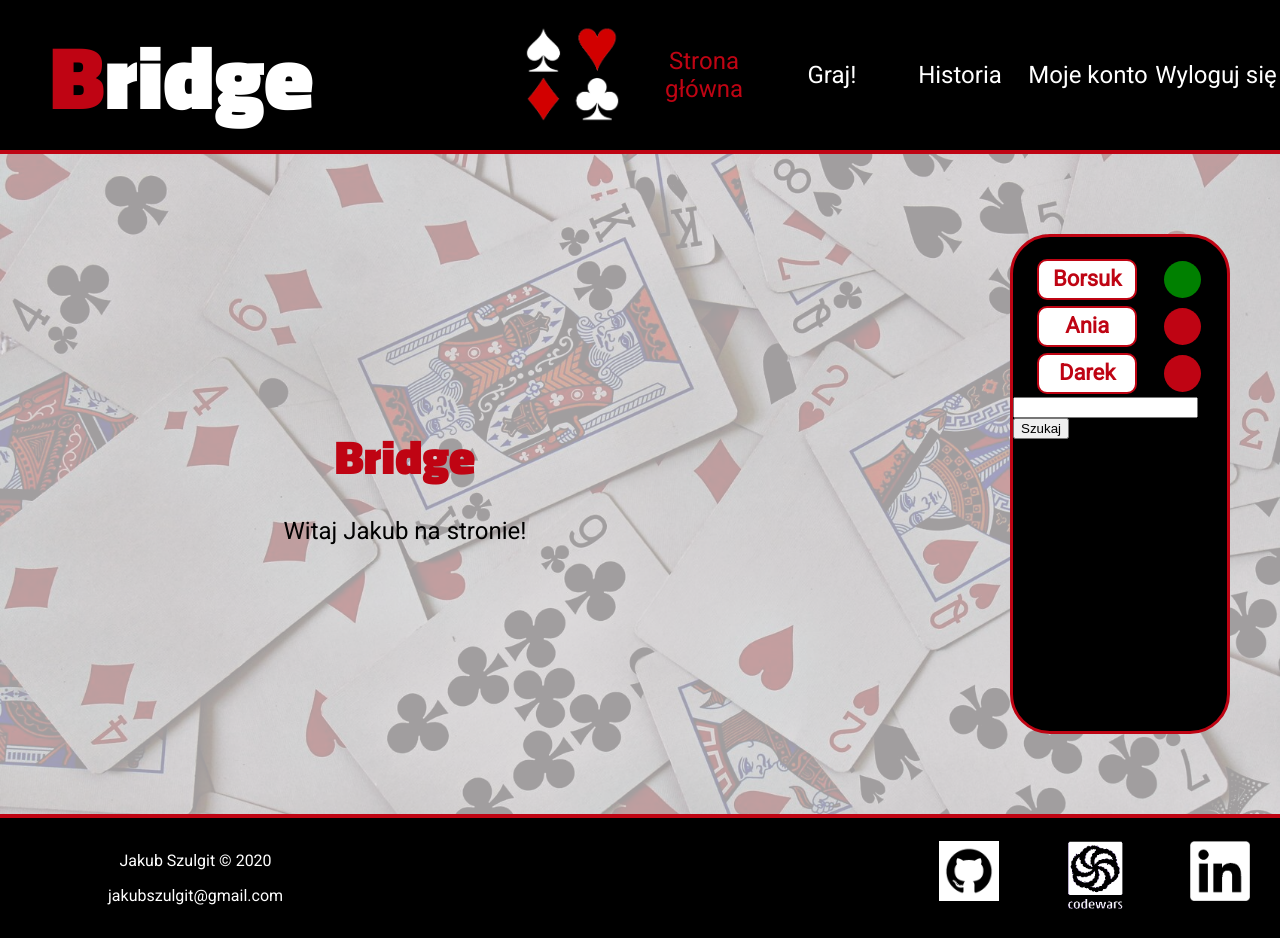
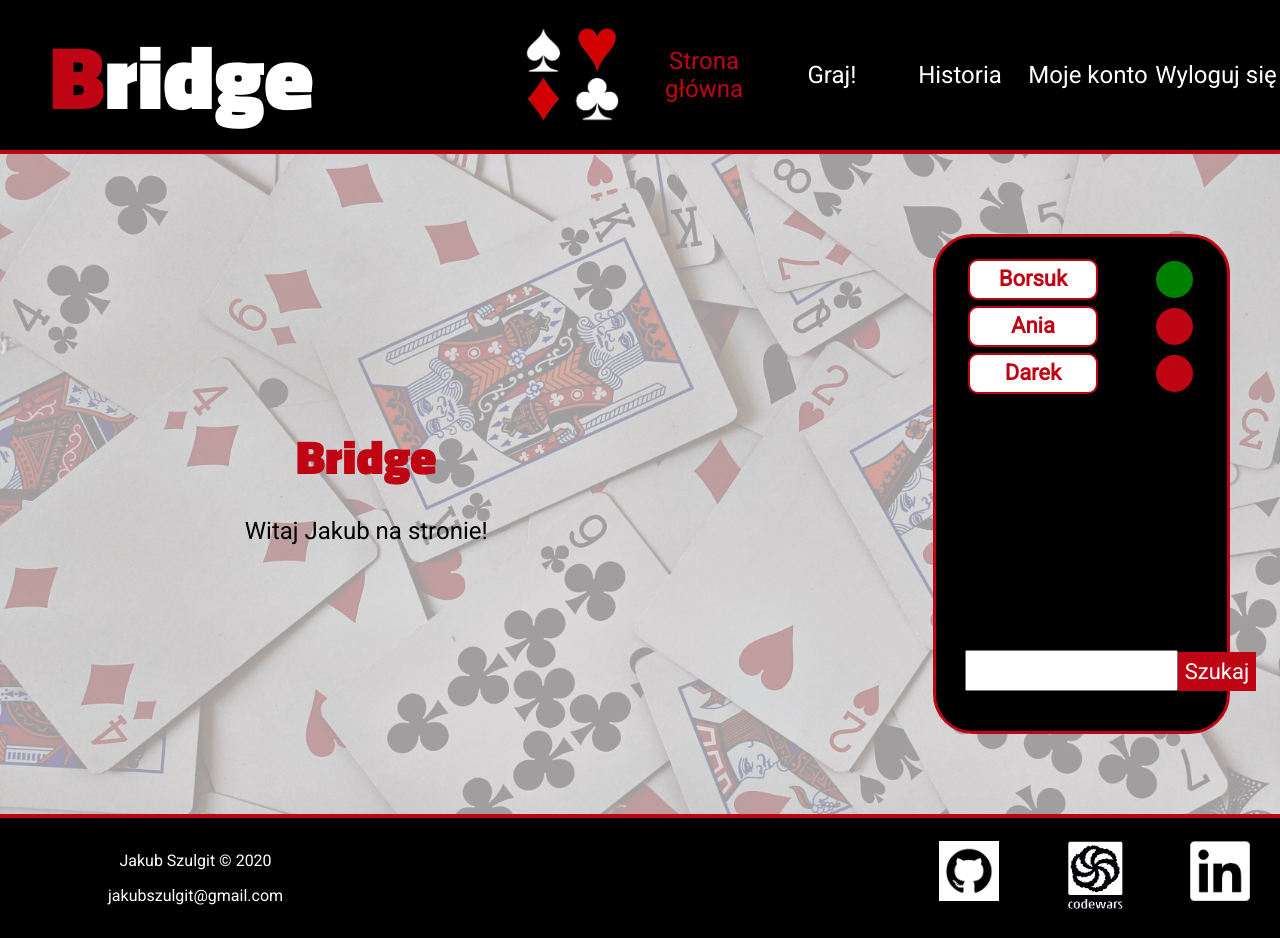
Before and after one commit to lucek3332/bridge-django, a Django app: page / in a window 1280 px wide. Run offline with Django 3.2, Linux system fonts and the light colour scheme; a user stored in the database is signed in; data comes from the database, SQL or seed files in the repository; both versions use the stored data as it was after the commit; parts of the project's set-up code (start-up, migrations or seed data) failed here and were passed over.

Commit message:
CSS styling
Styling search bar and search results.

```diff
--- a/accounts/static/css/style.css
+++ b/accounts/static/css/style.css
@@ -218,6 +218,56 @@
 	margin: 5px;
 }
 
+.search-bar {
+	width: 80%;
+	height: 100%;
+	margin-bottom: 40px;
+}
+
+.search-bar form {
+	height: 100%;
+	display: grid;
+	grid-template-columns: 1fr 1fr;
+	align-items: end;
+}
+
+.search-bar input[type="text"] {
+	height: 35px;
+	font-size: 18px;
+	font-family: "Roboto", sans-serif;
+	text-indent: 3px;
+}
+
+#search-button {
+	background-color: rgb(191, 4, 19);
+	color: white;
+	width: 100%;
+	padding: 7px;
+	border: none;
+	font-family: "Roboto", sans-serif;
+	font-size: 22px;
+	cursor: pointer;
+}
+
+.search-users-wrapper {
+	display: flex;
+	flex-direction: column;
+	align-items: center;
+}
+
+.search-user-wrapper {
+	font-size: 22px;
+	font-weight: 600;
+	padding: 5px;
+	background-color: white;
+	color: rgb(191, 4, 19);
+	width: 100%;
+	margin: 3px;
+	text-align: center;
+	border-radius: 10px;
+	border: 2px solid rgb(191, 4, 19);
+}
+
 /* Forms, buttons */
 
 #button {
--- a/bridge/templates/sidebar.html
+++ b/bridge/templates/sidebar.html
@@ -15,10 +15,9 @@
         <div class='message-info'>Nie masz jeszcze żadnych znajomych.</div>
     {% endif %}
     <div class="search-bar">
-        <form method="get">
+        <form action="." method="get">
             <input type="text" name="search">
-            {% csrf_token %}
-            <input type="submit" value="Szukaj">
+            <input id="search-button" type="submit" value="Szukaj">
         </form>
     </div>
 </div>
@@ -26,5 +25,5 @@
 <script type="text/javascript">
     window.setTimeout(function () {
         location.href = ".";
-    }, 20000);
+    }, 2000000);
 </script>
```
Also changed, not shown: bridge/templates/search.html (+5 -5 lines), db.sqlite3.
